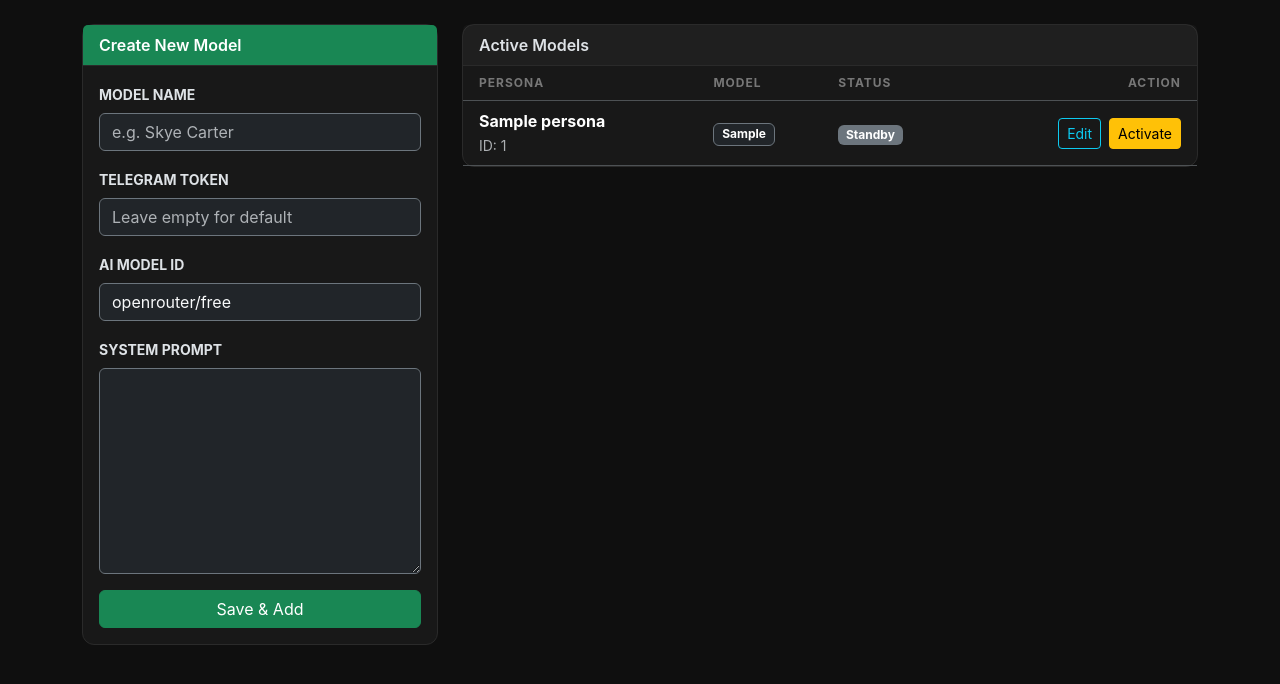
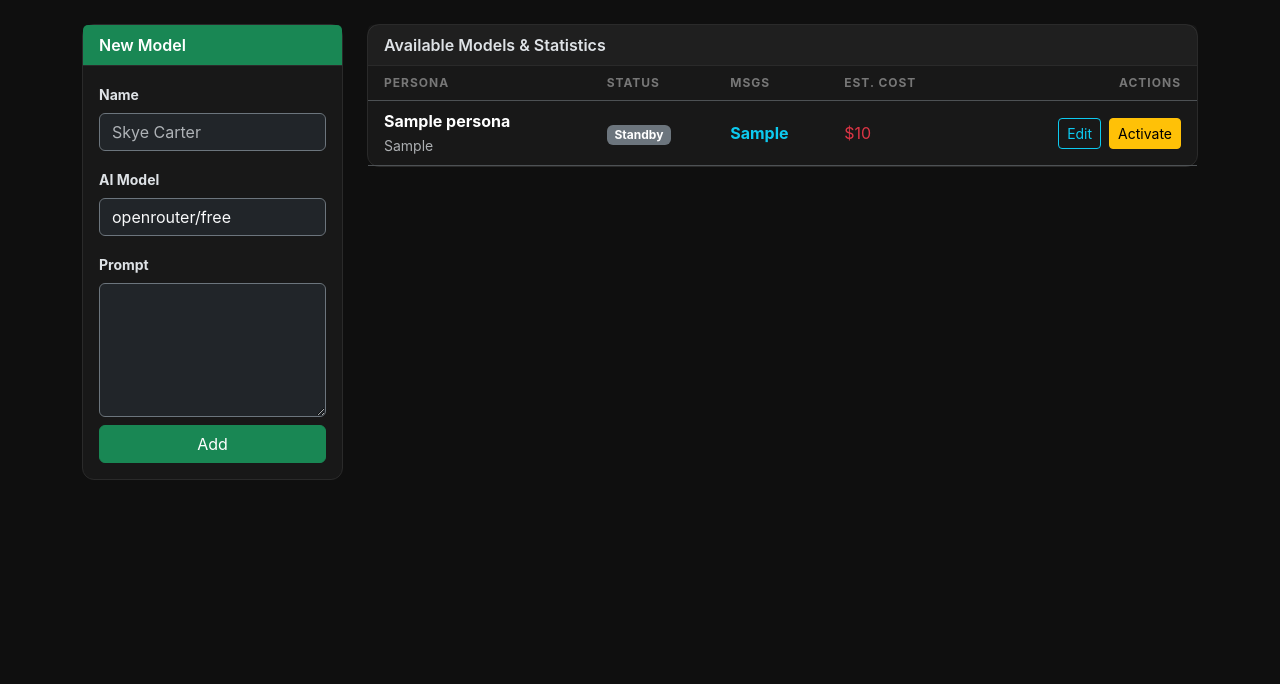
Before and after one commit to danielzurek/ai-influencer-bot, a FastAPI app: template app/templates/personas.html in a window 1280 px wide. Shown: the part 73-757 px from the top of the page. Run offline with FastAPI, Linux system fonts and the light colour scheme; the template is opened without the code that fills it: most values are stand-ins (such as "Sample title", 1, 10 or a date in 2020); parts of the project's set-up code (start-up, migrations or seed data) failed here and were passed over.

Commit message:
Api usage statistics for models added.

```diff
--- a/app/templates/personas.html
+++ b/app/templates/personas.html
@@ -2,54 +2,50 @@
 
 {% block content %}
 <div class="row">
-    <div class="col-md-4 mb-4">
-        <div class="card h-100">
-            <div class="card-header bg-success text-white">Create New Model</div>
+    <div class="col-md-3 mb-4">
+        <div class="card">
+            <div class="card-header bg-success text-white">New Model</div>
             <div class="card-body">
                 <form action="/admin/personas/create" method="post">
                     <div class="mb-3">
-                        <label class="form-label small text-uppercase fw-bold">Model Name</label>
-                        <input type="text" name="name" class="form-control bg-dark text-light border-secondary" placeholder="e.g. Skye Carter" required>
+                        <label class="form-label small fw-bold">Name</label>
+                        <input type="text" name="name" class="form-control bg-dark text-light border-secondary" placeholder="Skye Carter" required>
                     </div>
                     <div class="mb-3">
-                        <label class="form-label small text-uppercase fw-bold">Telegram Token</label>
-                        <input type="text" name="telegram_token" class="form-control bg-dark text-light border-secondary" placeholder="Leave empty for default">
-                    </div>
-                    <div class="mb-3">
-                        <label class="form-label small text-uppercase fw-bold">AI Model ID</label>
+                        <label class="form-label small fw-bold">AI Model</label>
                         <input type="text" name="ai_model" class="form-control bg-dark text-light border-secondary" value="openrouter/free">
                     </div>
-                    <div class="mb-3">
-                        <label class="form-label small text-uppercase fw-bold">System Prompt</label>
-                        <textarea name="system_prompt" class="form-control bg-dark text-light border-secondary" rows="8" required></textarea>
+                    <div class="mb-2">
+                        <label class="form-label small fw-bold">Prompt</label>
+                        <textarea name="system_prompt" class="form-control bg-dark text-light border-secondary" rows="5" required></textarea>
                     </div>
-                    <button type="submit" class="btn btn-success w-100">Save & Add</button>
+                    <button type="submit" class="btn btn-success w-100">Add</button>
                 </form>
             </div>
         </div>
     </div>
 
-    <div class="col-md-8">
+    <div class="col-md-9">
         <div class="card">
-            <div class="card-header">Active Models</div>
+            <div class="card-header">Available Models & Statistics</div>
             <div class="card-body p-0">
                 <table class="table table-dark table-hover align-middle mb-0">
                     <thead>
                         <tr>
                             <th class="ps-3">Persona</th>
-                            <th>Model</th>
                             <th>Status</th>
-                            <th class="text-end pe-3">Action</th>
+                            <th>Msgs</th>
+                            <th>Est. Cost</th>
+                            <th class="text-end pe-3">Actions</th>
                         </tr>
                     </thead>
                     <tbody>
                         {% for persona in personas %}
-                        <tr>
+                        <tr class="{{ 'border-start border-4 border-success' if persona.is_active else '' }}">
                             <td class="ps-3">
-                                <strong>{{ persona.name }}</strong><br>
-                                <small class="text-muted">ID: {{ persona.id }}</small>
+                                <span class="fw-bold">{{ persona.name }}</span><br>
+                                <small class="text-muted">{{ persona.ai_model }}</small>
                             </td>
-                            <td><span class="badge bg-dark border border-secondary">{{ persona.ai_model }}</span></td>
                             <td>
                                 {% if persona.is_active %}
                                 <span class="badge bg-success">ACTIVE 🔥</span>
@@ -57,6 +53,8 @@
                                 <span class="badge bg-secondary">Standby</span>
                                 {% endif %}
                             </td>
+                            <td><span class="text-info fw-bold">{{ persona.stats_msgs }}</span></td>
+                            <td><span class="text-danger">${{ persona.stats_cost }}</span></td>
                             <td class="text-end pe-3">
                                 <div class="d-flex justify-content-end gap-2">
                                     <a href="/admin/personas/{{ persona.id }}" class="btn btn-sm btn-outline-info">Edit</a>
```
Also changed, not shown: app/web/admin_routes.py (+12 -1 lines), 1 other file.
